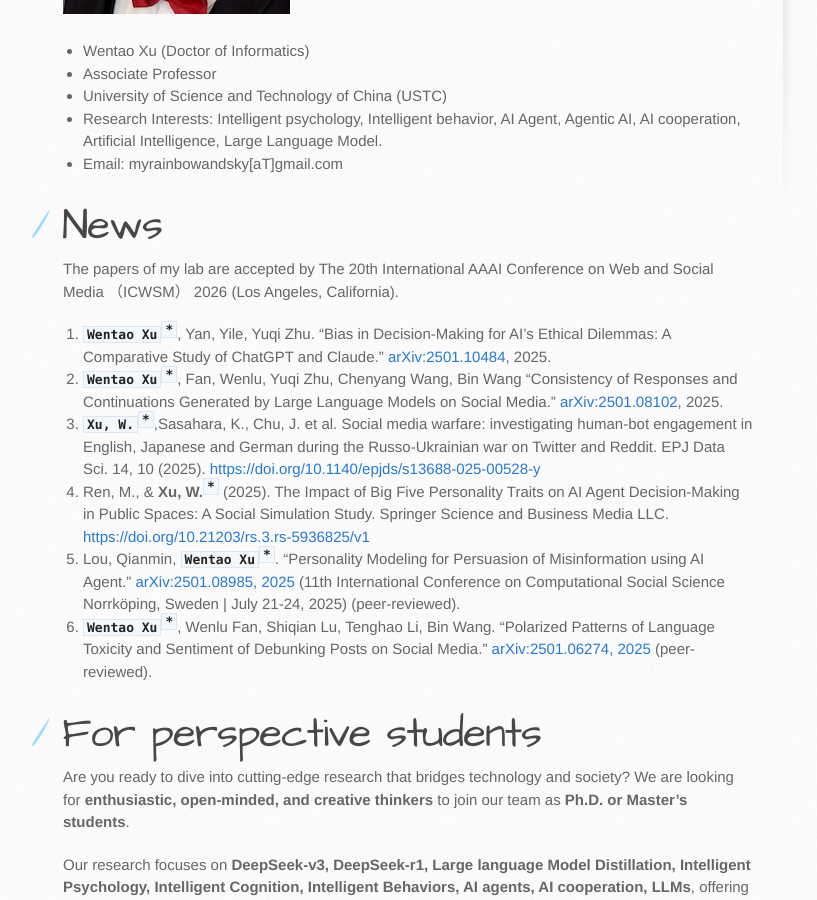
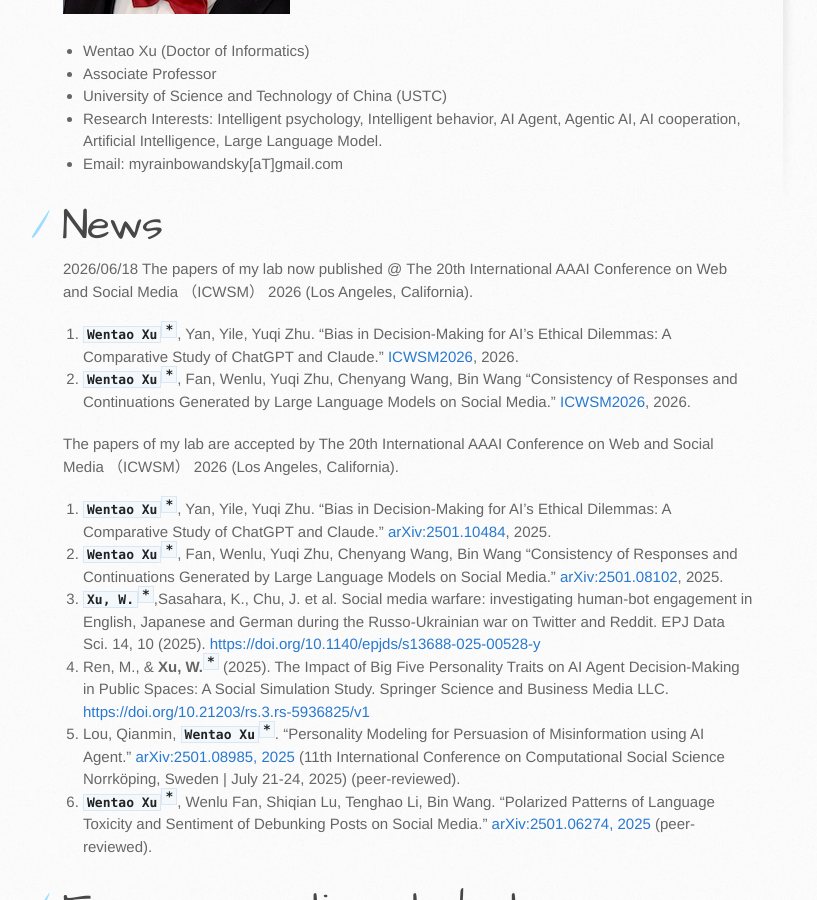
Before and after one commit to myrainbowandsky/myrainbowandsky.github.io, a Jekyll site: the page built from index.md, in a window 1280 px wide and 900 px high, scrolled down 532 px. Shown: the whole window, without its empty margins (107-924 px from the left). Built offline with Jekyll 4.4.1, drawn with Linux system fonts in a browser that asks for light colours; the repository's description, which GitHub fills in, is left out.

Commit message:
Update index.md

```diff
--- a/index.md
+++ b/index.md
@@ -17,6 +17,12 @@ layout: default
 * Email: myrainbowandsky[aT]gmail.com
 
 # News
+2026/06/18
+The papers of my lab now published @ The 20th International AAAI Conference on Web and Social Media （ICWSM） 2026 (Los Angeles, California).
+1. **`Wentao Xu`**<sup>**`*`**</sup>, Yan, Yile, Yuqi Zhu. "Bias in Decision-Making for AI's Ethical Dilemmas: A Comparative Study of ChatGPT and Claude." [ICWSM2026](https://doi.org/10.1609/icwsm.v20i1.42766), 2026.
+2. **`Wentao Xu`**<sup>**`*`**</sup>, Fan, Wenlu, Yuqi Zhu, Chenyang Wang, Bin Wang "Consistency of Responses and Continuations Generated by Large Language Models on Social Media." [ICWSM2026](https://doi.org/10.1609/icwsm.v20i1.42767), 2026.
+
+
 The papers of my lab are accepted by The 20th International AAAI Conference on Web and Social Media （ICWSM） 2026 (Los Angeles, California).
 1. **`Wentao Xu`**<sup>**`*`**</sup>, Yan, Yile, Yuqi Zhu. "Bias in Decision-Making for AI's Ethical Dilemmas: A Comparative Study of ChatGPT and Claude." [arXiv:2501.10484](https://arxiv.org/abs/2501.10484), 2025.
 2. **`Wentao Xu`**<sup>**`*`**</sup>, Fan, Wenlu, Yuqi Zhu, Chenyang Wang, Bin Wang "Consistency of Responses and Continuations Generated by Large Language Models on Social Media." [arXiv:2501.08102](https://arxiv.org/abs/2501.08102), 2025.
```
